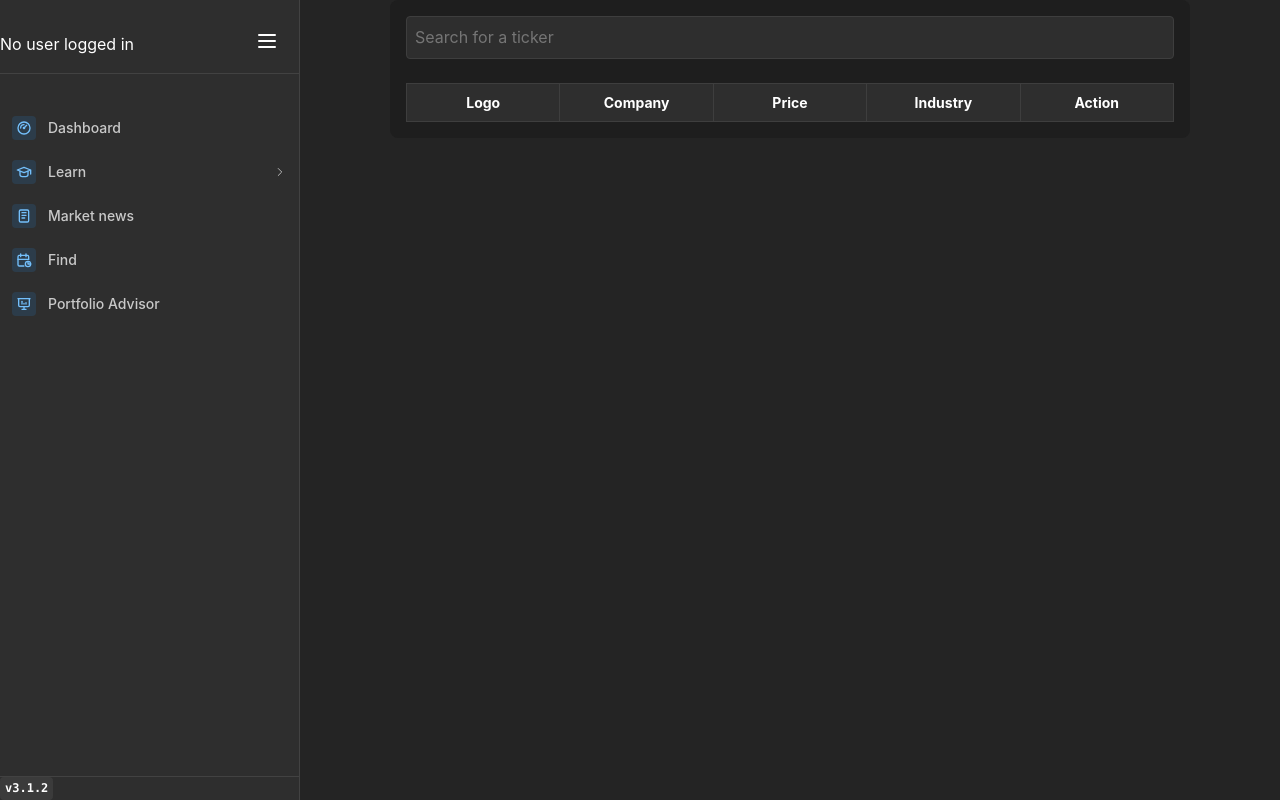
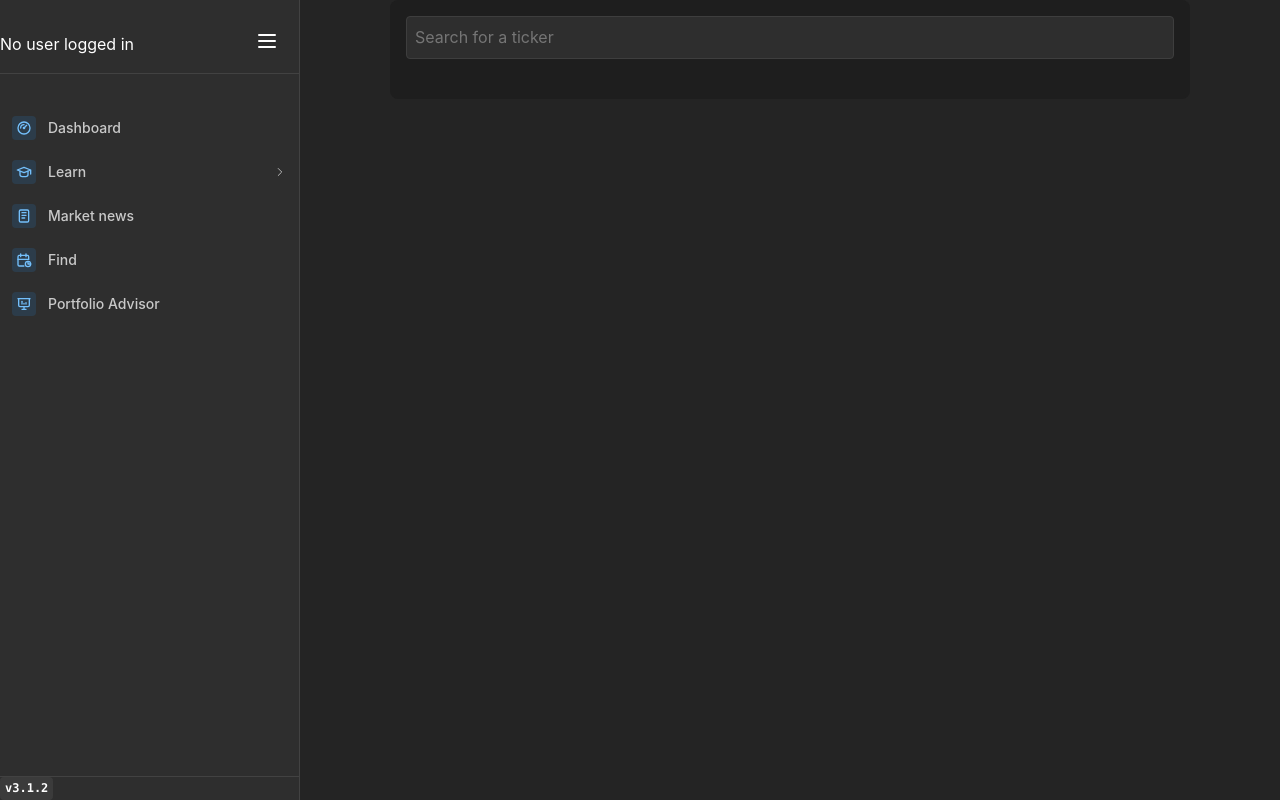
Before and after one commit to jayana-cpc/wealth-wise-app, a Next.js app: page /portfolioAdvisor/portfolioCustomization in a window 1280 px wide. Built offline with nearby package versions, Linux system fonts and the light colour scheme.

Commit message:
got rid of table head

```diff
--- a/src/components/PortfolioAdvisorProps/PortfolioCustomization/SelectedStocksTable.js
+++ b/src/components/PortfolioAdvisorProps/PortfolioCustomization/SelectedStocksTable.js
@@ -138,16 +138,16 @@ export function SelectedStocksTable({ selectedTicker }) {
         {currentStock && (
           <div>
 
-            <p><strong>Symbol:</strong> {currentStock.symbol}</p>
-            <p><strong>Price:</strong>${currentStock.price}</p>
-            <p><strong>Industry:</strong> {currentStock.industry}</p>
-            <p><strong>Description:</strong><br />{currentStock.description}</p>
+            <p><strong>Symbol: </strong> {currentStock.symbol}</p>
+            <p><strong>Price: </strong>${currentStock.price}</p>
+            <p><strong>Industry: </strong> {currentStock.industry}</p>
+            <p><strong>Description: </strong><br />{currentStock.description}</p>
           </div>
         )}
       </Modal>
 
       <Table className={styles.table}>
-        <thead>
+        {/* <thead>
           <tr>
             <th>Logo</th>
             <th>Company</th>
@@ -155,7 +155,7 @@ export function SelectedStocksTable({ selectedTicker }) {
             <th>Industry</th>
             <th className={styles.actionsColumn}>Action</th>
           </tr>
-        </thead>
+        </thead> */}
         <tbody>
           {selectedStocks.map((stock) => (
             <tr key={stock.symbol}>
```
